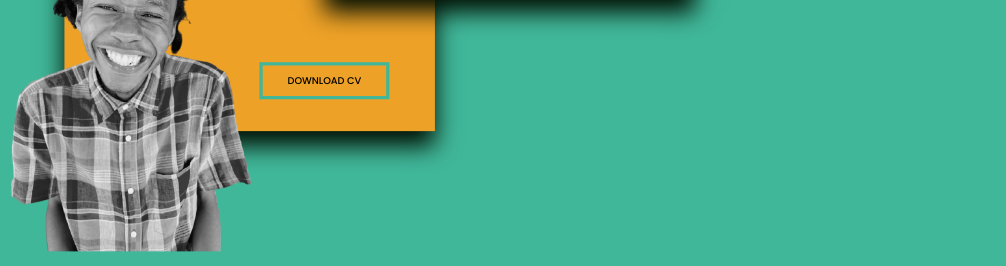
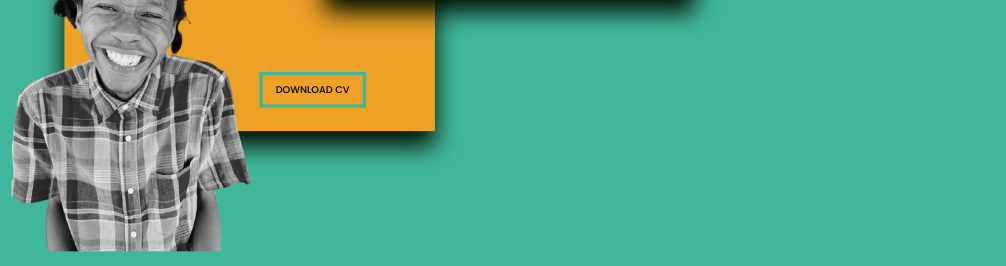
Before and after one commit to thandazilegcisa/Portfolio-Website, a plain HTML site: page index.html in a window 1280 px wide. Shown: the part 2210-2476 px from the top of the page, 0-1006 px from the left. Drawn offline with Linux system fonts and the light colour scheme.

Commit message:
Added Details

```diff
--- a/index.html
+++ b/index.html
@@ -53,7 +53,7 @@
                 />
               </div>
               <div class="btn-con">
-                <button class="btn btn1">Download CV </button>
+                <a href="./documents/Thandazile_Gcisa_Curriculum-Vitae_Web-Development.pdf" class="btn btn1"> Download CV</a>
               </div>
             </section>
           </div>
--- a/styles/homeContent.css
+++ b/styles/homeContent.css
@@ -105,6 +105,8 @@ body{
   position: relative;
   font-size: 15px;
   font-weight: 500;
+  text-decoration: none;
+  color: black;
 }
 .btn:hover {
   color: #fff;
--- a/styles/homemediaQueries.css
+++ b/styles/homemediaQueries.css
@@ -431,7 +431,7 @@
   .btn-con {
     width: 80%;
     margin-left: 5px;
-    transform: translate(62.5%, -12.5vh);
+    transform: translate(62.5%, -7.5vh);
   }
   .icon-container i {
     transform: translate(-25%, -1425%);
```
Also changed, not shown: pages/about.html (+1 -1 lines), pages/projects.html (+3 -3 lines), 1 other file.
